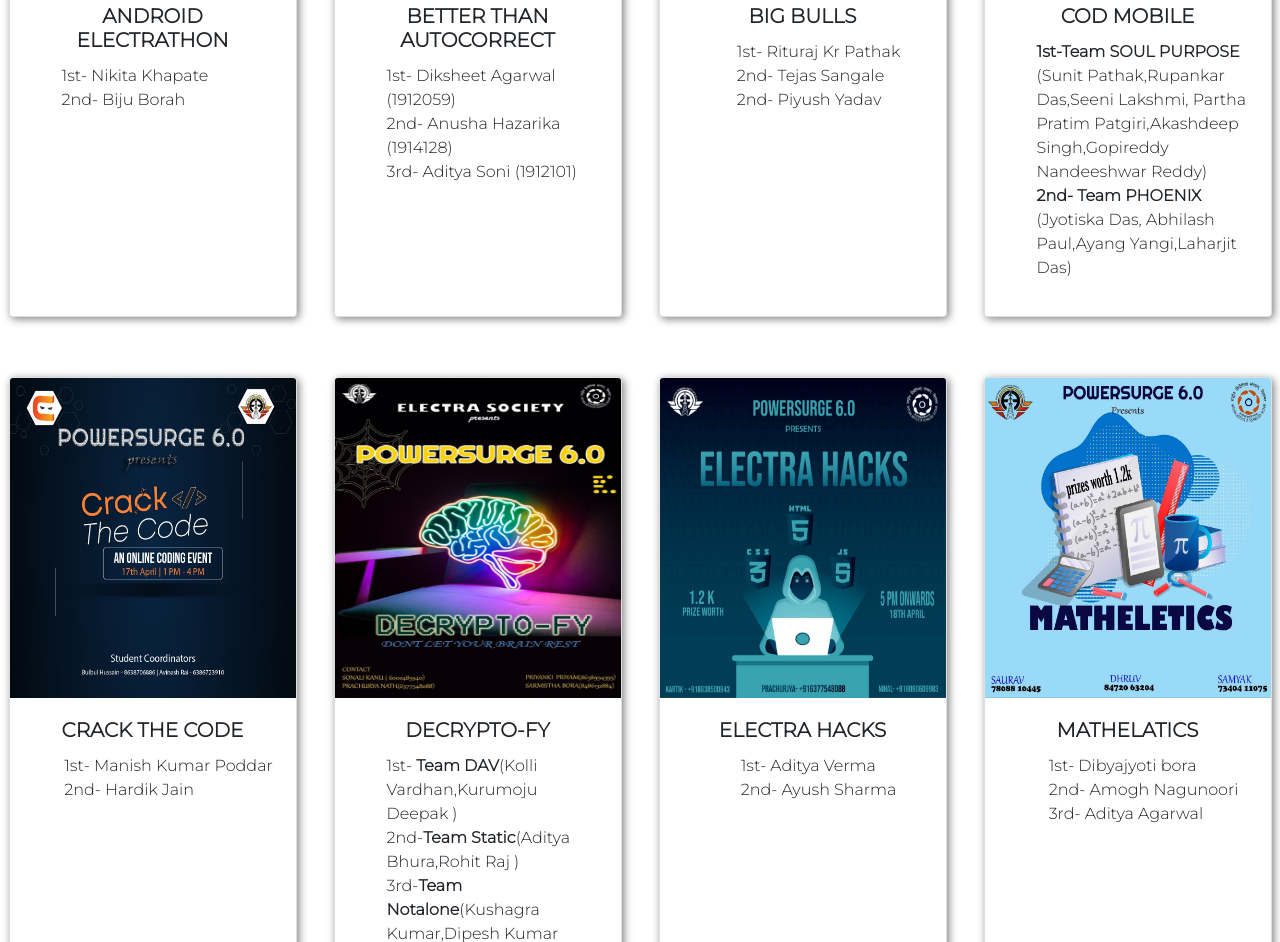
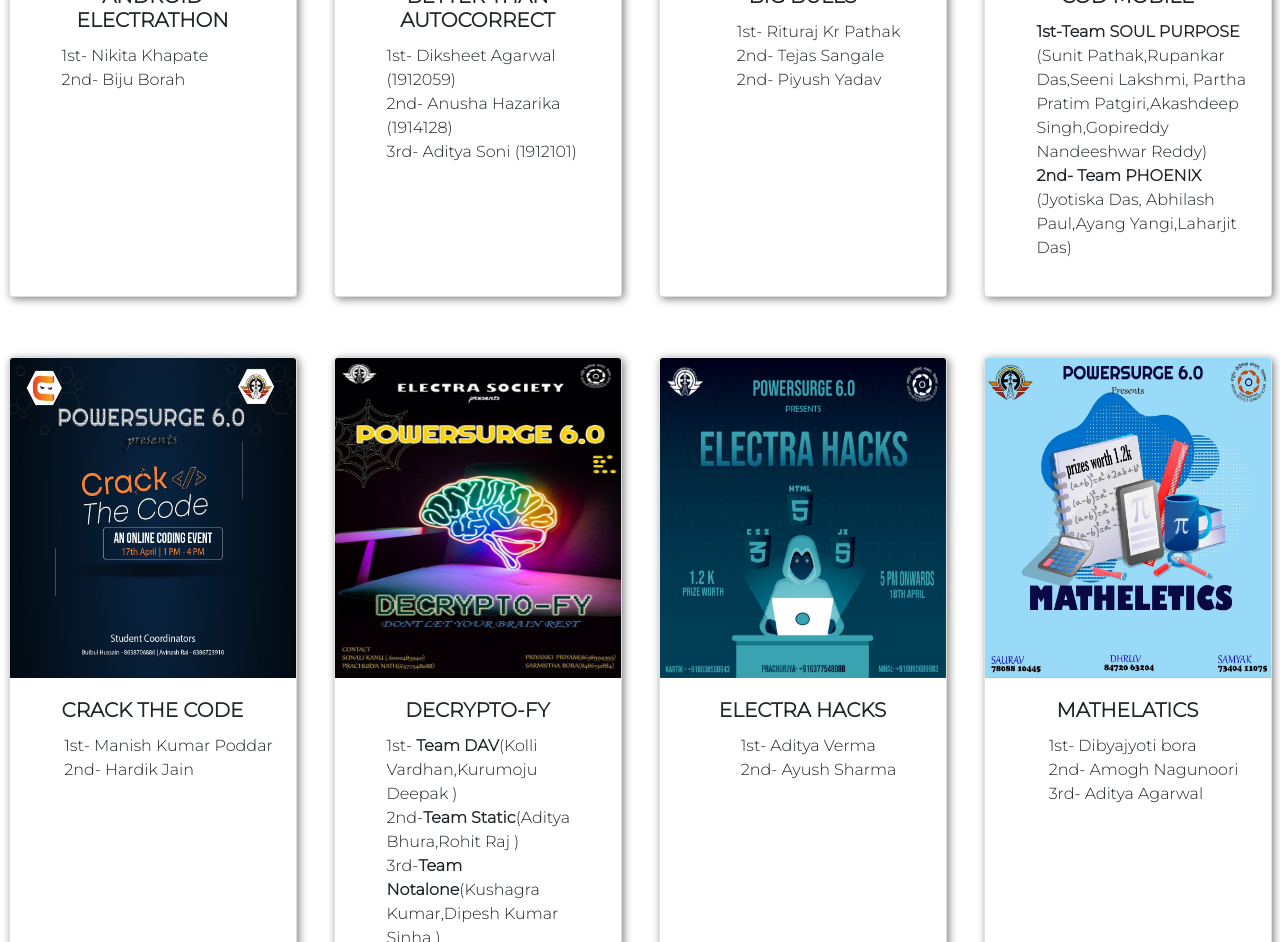
Before and after one commit to deba0125/ELECTRANITS-EVENTS-PAGE, a plain HTML site: page powersurge.html in a window 1280 px wide. Shown: the part 797-1739 px from the top of the page. Drawn offline with nearby package versions, Linux system fonts and the light colour scheme.

Commit message:
Update powersurge.html

```diff
--- a/powersurge.html
+++ b/powersurge.html
@@ -108,8 +108,8 @@
             justify-content: center;
             align-items: center;
 
-            margin-top: 20px;
-            margin-bottom: 20px;
+            /*             margin-top: 20px; */
+            margin-bottom: 40px;
             /* border: 1px solid black; */
             margin-left: auto;
             margin-right: auto;
```
